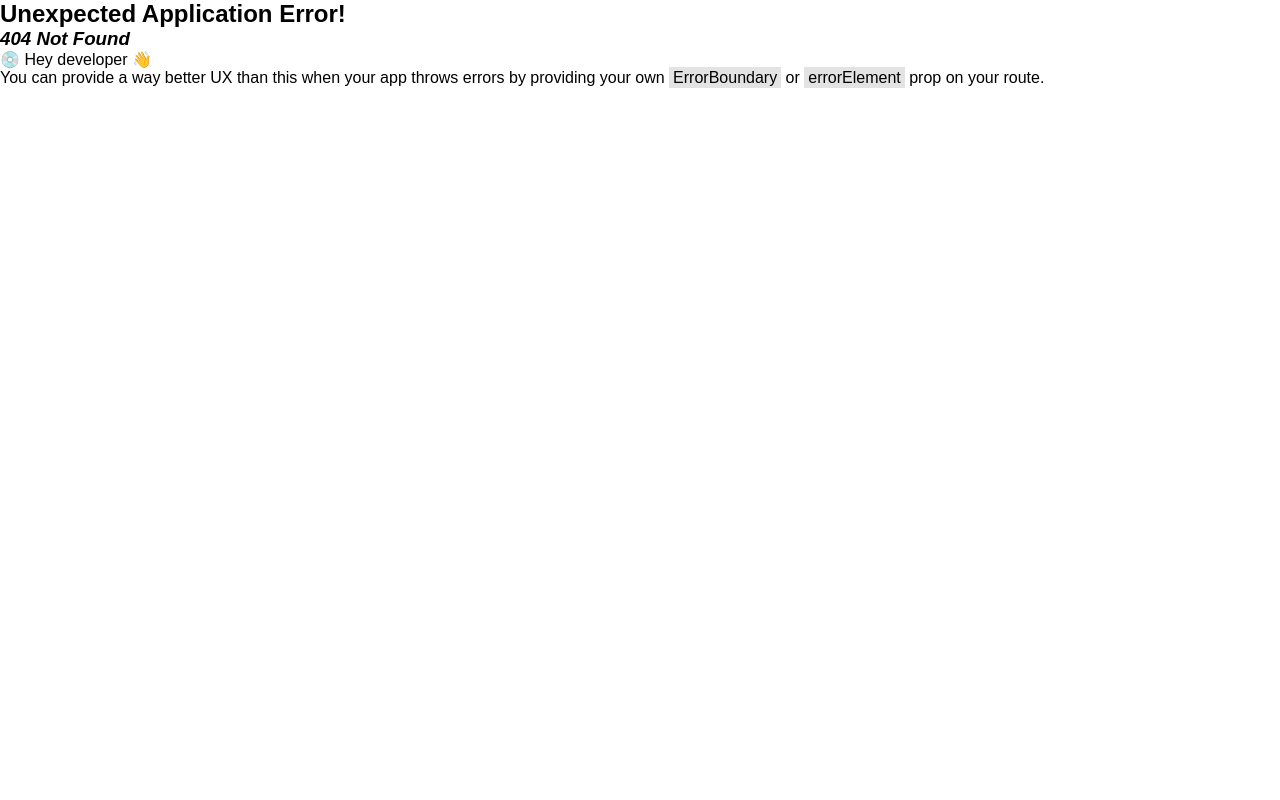
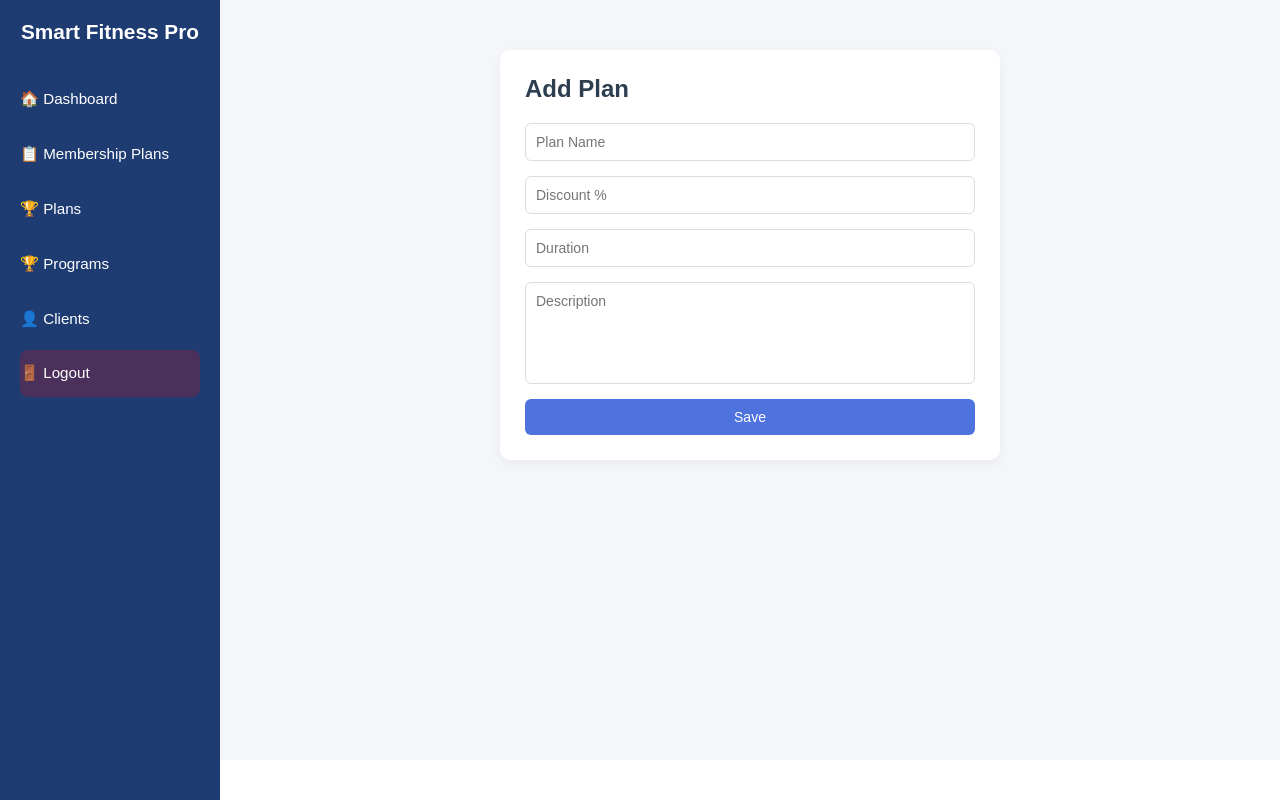
Before and after one commit to ShlokShrestha/GymPro-Fitness-Management-System, a React (Vite) app in the folder frontend/: page /admin/plans/add in a window 1280 px wide. Before the commit this address had no page. Built offline with nearby package versions, Linux system fonts and the light colour scheme; sample sign-in values are in the browser's storage.

Commit message:
feat: added add plan

```diff
--- /dev/null
+++ b/frontend/src/pages/admin/Plans/AddPlan.tsx
@@ -0,0 +1,54 @@
+import { useState } from "react";
+import { useNavigate } from "react-router";
+import "./Plans.css";
+import API from "../../../api/axios";
+
+const AddPlan = () => {
+  const navigate = useNavigate();
+  const [form, setForm] = useState<any>({
+    name: "",
+    discount: "",
+    durationInDays: "",
+    description: "",
+  });
+
+  const handleSubmit = async (e: any) => {
+    e.preventDefault();
+    await API.post("/plan", form);
+    navigate("/admin/plans");
+  };
+
+  return (
+    <div className="form-container">
+      <h2>Add Plan</h2>
+      <form onSubmit={handleSubmit}>
+        <input
+          placeholder="Plan Name"
+          onChange={(e) => setForm({ ...form, name: e.target.value })}
+        />
+        <input
+          placeholder="Discount %"
+          type="number"
+          onChange={(e) =>
+            setForm({ ...form, discount: Number(e.target.value) })
+          }
+        />
+        <input
+          placeholder="Duration"
+          onChange={(e) =>
+            setForm({ ...form, durationInDays: Number(e.target.value) })
+          }
+        />
+        <textarea
+          placeholder="Description"
+          rows={5}
+          cols={5}
+          onChange={(e) => setForm({ ...form, description: e.target.value })}
+        />
+        <button type="submit">Save</button>
+      </form>
+    </div>
+  );
+};
+
+export default AddPlan;
--- a/frontend/src/pages/admin/Plans/Plans.css
+++ b/frontend/src/pages/admin/Plans/Plans.css
@@ -48,11 +48,14 @@
   gap: 15px;
 }
 
-.form-container input {
+.form-container input,
+textarea {
   padding: 10px;
   border-radius: 6px;
   border: 1px solid #ddd;
   font-size: 14px;
+  outline: none;
+  resize: none;
 }
 
 .form-container input:focus {
--- a/frontend/src/router/router.tsx
+++ b/frontend/src/router/router.tsx
@@ -14,6 +14,8 @@ import Membership from "../pages/admin/Membership/Membership";
 import Programs from "../pages/admin/Programs/Programs";
 import Clients from "../pages/admin/Clients/Clients";
 import Plans from "../pages/admin/Plans/Plans";
+import AddPlan from "../pages/admin/Plans/AddPlan";
+import EditPlan from "../pages/admin/Plans/EditPlan";
 
 const router = createBrowserRouter([
   {
@@ -47,6 +49,8 @@ const router = createBrowserRouter([
       },
       { path: "membership", element: <Membership /> },
       { path: "plans", element: <Plans /> },
+      { path: "plans/add", element: <AddPlan /> },
+      { path: "plans/edit/:id", element: <EditPlan /> },
       { path: "programs", element: <Programs /> },
       { path: "clients", element: <Clients /> },
     ],
```
